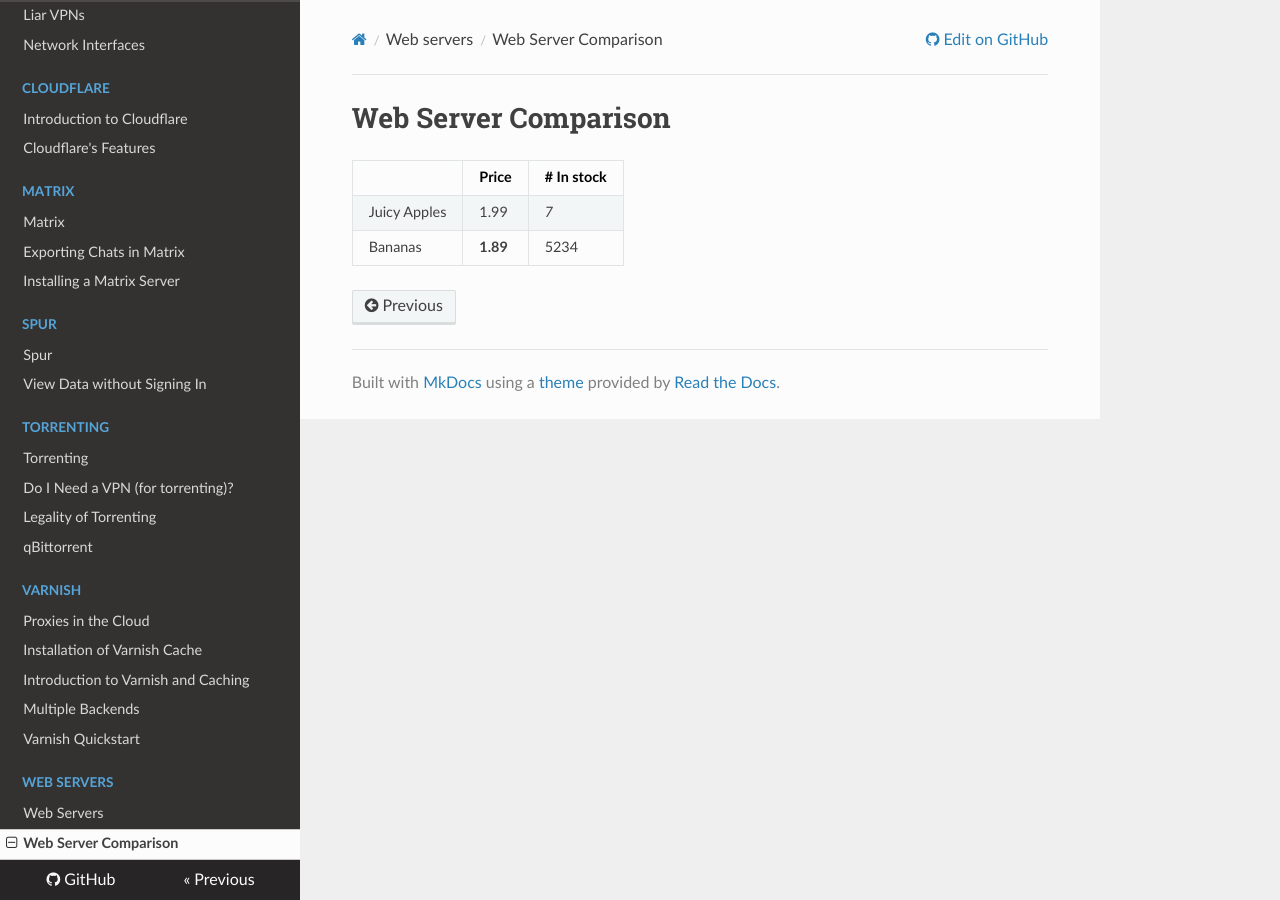
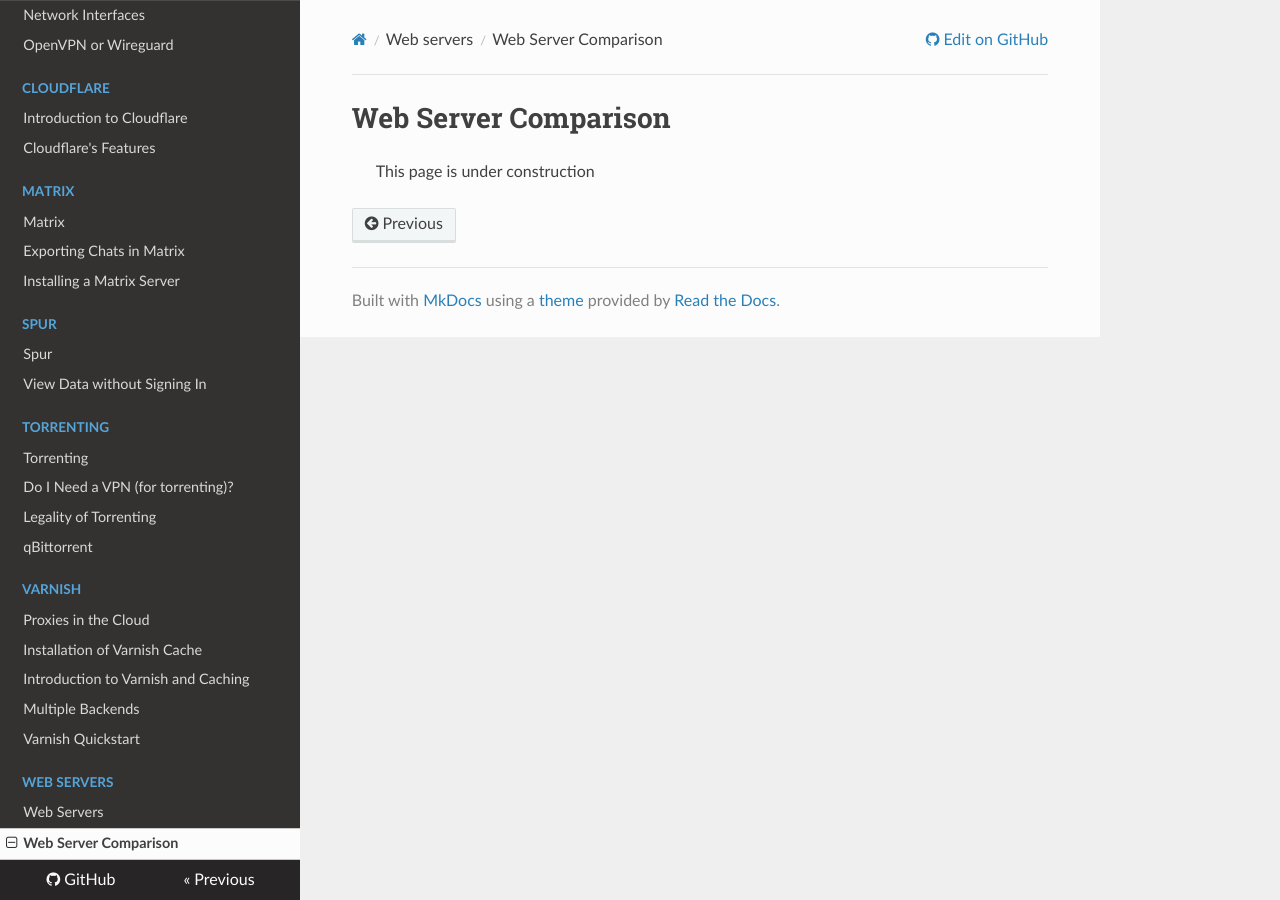
Before and after one commit to RiversideRocks/docs.riverside.rocks, an MkDocs documentation site: the page built from docs/web-servers/web-server-comparison.md, in a window 1280 px wide. Built offline with MkDocs 1.6.1, drawn with Linux system fonts in a browser that asks for light colours; nearby versions of some CDN libraries.

Commit message:
Clean up before public

```diff
--- a/docs/web-servers/web-server-comparison.md
+++ b/docs/web-servers/web-server-comparison.md
@@ -1,6 +1,3 @@
 # Web Server Comparison
 
-|          | Price     | # In stock |
-|--------------|-----------|------------|
-| Juicy Apples | 1.99      | *7*        |
-| Bananas      | **1.89**  | 5234       |
+> This page is under construction
```
Also changed, not shown: docs/VPN/openvpn-or-wireguard.md (added, +3 -0 lines), docs/index.md (+1 -1 lines).
